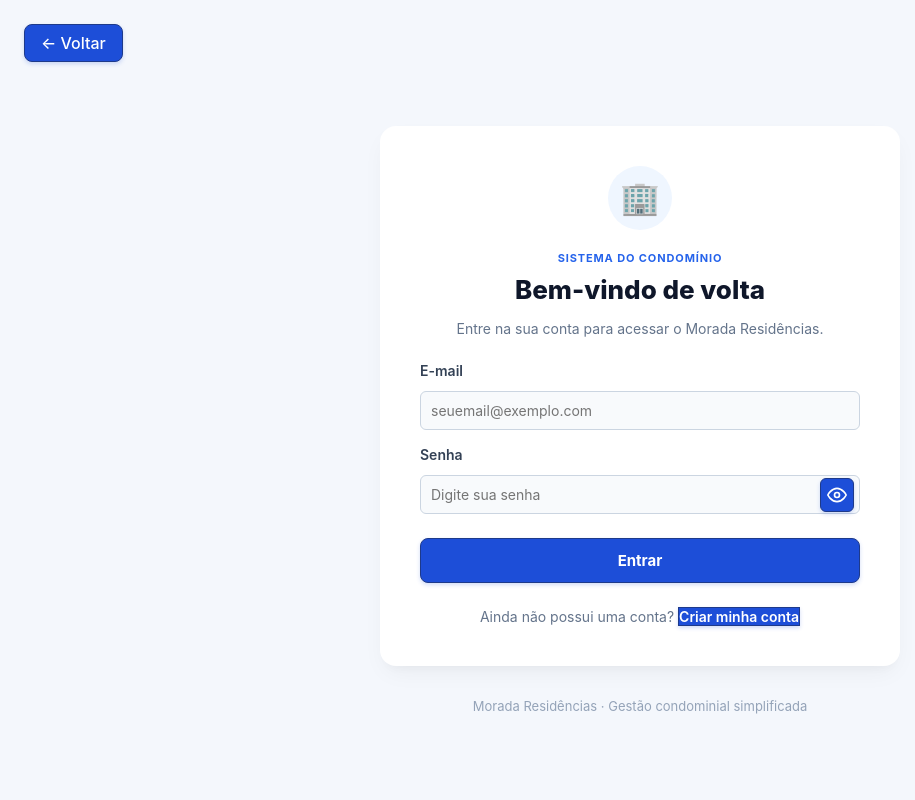
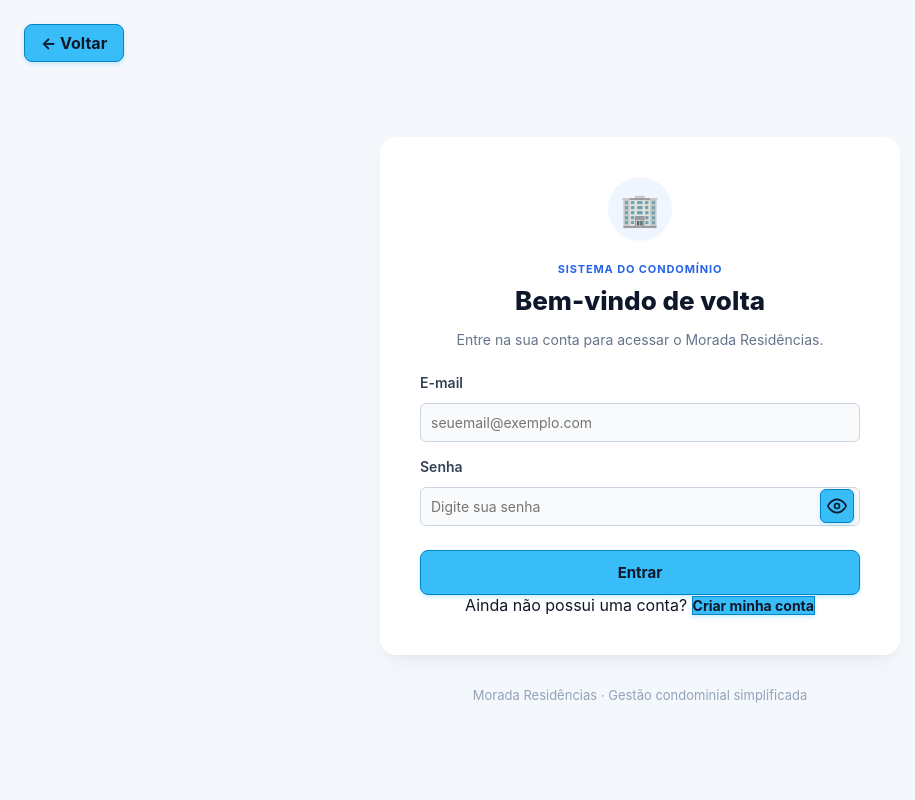
Before and after one commit to n4ttan/trabalhoeng2, a React app in the folder frontend/: page /login in a window 1280 px wide. Shown: the top 800 px of the page, without its empty margins (0-915 px from the left). Built offline with nearby package versions, Linux system fonts and the light colour scheme; the HTML template or start-up script is replaced by a standard one.

Commit message:
ajustes css

```diff
--- a/frontend/src/index.css
+++ b/frontend/src/index.css
@@ -12,13 +12,14 @@
 
     text-rendering: optimizeLegibility;
 
-    /* Variáveis Globais de Destaque Azul Opaco */
-    --cor-azul-opaco: #1d4ed8;          /* Azul primário sólido e opaco */
-    --cor-azul-opaco-hover: #1e40af;    /* Azul opaco mais profundo no hover */
-    --cor-azul-opaco-ativo: #1e3a8a;    /* Azul opaco marinho no clique */
-    --cor-azul-opaco-borda: #1d4ed8;    /* Borda sólida destacada */
-    --cor-azul-opaco-anel: rgba(29, 78, 216, 0.28); /* Anel de foco nítido */
-    --cor-azul-suave-fundo: #eff6ff;   /* Fundo sutil para itens interativos ativos */
+    /* Variáveis Globais de Destaque no tom #38bdf8 */
+    --cor-azul-opaco: #38bdf8;          /* Azul solicitado (#38bdf8) */
+    --cor-azul-opaco-hover: #0ea5e9;    /* Azul ligeiramente mais escuro no hover */
+    --cor-azul-opaco-ativo: #0284c7;    /* Azul no clique */
+    --cor-azul-opaco-borda: #0284c7;    /* Borda sólida destacada */
+    --cor-azul-opaco-texto: #0f172a;    /* Texto escuro com alto contraste sobre #38bdf8 */
+    --cor-azul-opaco-anel: rgba(56, 189, 248, 0.45); /* Anel de foco nítido */
+    --cor-azul-suave-fundo: #f0f9ff;   /* Fundo sutil para itens interativos ativos */
 }
 
 html,
@@ -82,9 +83,10 @@ button:not(.btn-cancelar):not(.btn-reprovar):not(.btn-secundario):not(.btn-hambu
 .btn-acao-primaria,
 .btn-confirmar {
     background-color: var(--cor-azul-opaco) !important;
-    color: #ffffff !important;
-    border: 1.5px solid var(--cor-azul-opaco-ativo) !important;
-    box-shadow: 0 2px 4px rgba(29, 78, 216, 0.2) !important;
+    color: var(--cor-azul-opaco-texto) !important;
+    border: 1.5px solid var(--cor-azul-opaco-borda) !important;
+    box-shadow: 0 2px 4px rgba(56, 189, 248, 0.25) !important;
+    font-weight: 700 !important;
 }
 
 button:not(.btn-cancelar):not(.btn-reprovar):not(.btn-secundario):not(.btn-hamburguer):not(.btn-fechar-modal):not(.btn-perigo):not(.btn-excluir):hover,
@@ -95,13 +97,15 @@ button:not(.btn-cancelar):not(.btn-reprovar):not(.btn-secundario):not(.btn-hambu
 .btn-acao-primaria:hover,
 .btn-confirmar:hover {
     background-color: var(--cor-azul-opaco-hover) !important;
-    border-color: #172554 !important;
+    border-color: var(--cor-azul-opaco-ativo) !important;
+    color: #ffffff !important;
     transform: translateY(-1px);
-    box-shadow: 0 4px 8px rgba(29, 78, 216, 0.3) !important;
+    box-shadow: 0 4px 8px rgba(14, 165, 233, 0.35) !important;
 }
 
 button:not(.btn-cancelar):not(.btn-reprovar):not(.btn-secundario):not(.btn-hamburguer):not(.btn-fechar-modal):not(.btn-perigo):not(.btn-excluir):active {
     background-color: var(--cor-azul-opaco-ativo) !important;
+    color: #ffffff !important;
     transform: translateY(0);
 }
 
--- a/frontend/src/pages/GestaoBoletosPage.css
+++ b/frontend/src/pages/GestaoBoletosPage.css
@@ -147,16 +147,20 @@
 
 .gb-btn {
   padding: 9px 18px;
-  border: 1px solid var(--g-accent);
+  border: 1.5px solid #0284c7;
   border-radius: 6px;
-  background: var(--g-accent);
-  color: #fff;
-  font-weight: 600;
+  background: #38bdf8;
+  color: #0f172a;
+  font-weight: 700;
   cursor: pointer;
-  transition: background-color 0.15s;
+  transition: all 0.15s;
 }
 
-.gb-btn:hover:not(:disabled) { background: var(--g-accent-strong); }
+.gb-btn:hover:not(:disabled) {
+  background: #0ea5e9;
+  border-color: #0284c7;
+  color: #ffffff;
+}
 .gb-btn:disabled { opacity: 0.6; cursor: not-allowed; }
 
 .gb-gerar-painel {
--- a/frontend/src/pages/HomePage.css
+++ b/frontend/src/pages/HomePage.css
@@ -196,30 +196,32 @@
 }
 
 .btn-primary {
-    background: #1d4ed8;
-    color: white;
-    border: 1.5px solid #1e3a8a;
+    background: #38bdf8;
+    color: #0f172a;
+    border: 1.5px solid #0284c7;
     box-shadow:
-        0 8px 20px rgba(29, 78, 216, 0.3);
+        0 8px 20px rgba(56, 189, 248, 0.3);
 }
 
 .btn-primary:hover {
-    background: #1e40af;
-    border-color: #172554;
+    background: #0ea5e9;
+    border-color: #0284c7;
+    color: #ffffff;
     transform: translateY(-1px);
     box-shadow:
-        0 10px 24px rgba(29, 78, 216, 0.4);
+        0 10px 24px rgba(14, 165, 233, 0.4);
 }
 
 .btn-secondary {
-    border: 2px solid #1d4ed8;
+    border: 2px solid #38bdf8;
     background: white;
-    color: #1d4ed8;
+    color: #0284c7;
 }
 
 .btn-secondary:hover {
-    background: #1d4ed8;
-    color: white;
+    background: #f0f9ff;
+    color: #0284c7;
+    border-color: #0284c7;
 }
 
 .btn-secondary:hover {
--- a/frontend/src/pages/LoginPage.css
+++ b/frontend/src/pages/LoginPage.css
@@ -122,27 +122,31 @@
 
 .btn-entrar {
   width: 100%;
-  background-color: #1d4ed8;
-  color: #ffffff;
-  border: 1.5px solid #1e3a8a;
+  background-color: #38bdf8;
+  color: #0f172a;
+  border: 1.5px solid #0284c7;
   padding: 12px;
   border-radius: 8px;
   font-size: 15px;
   font-weight: 700;
   cursor: pointer;
   margin-top: 8px;
-  box-shadow: 0 2px 4px rgba(29, 78, 216, 0.25);
+  box-shadow: 0 2px 4px rgba(56, 189, 248, 0.25);
   transition: all 0.2s ease;
 }
 
 .btn-entrar:hover {
-  background-color: #1e40af;
-  border-color: #172554;
-  box-shadow: 0 4px 10px rgba(29, 78, 216, 0.35);
+  background-color: #0ea5e9;
+  border-color: #0284c7;
+  color: #ffffff;
+  box-shadow: 0 4px 10px rgba(14, 165, 233, 0.35);
 }
 
 .btn-entrar:disabled {
-  background-color: #93c5fd;
+  background-color: #bae6fd;
+  color: #64748b;
+  cursor: not-allowed;
+}
   cursor: not-allowed;
 }
 
--- a/frontend/src/pages/MeusBoletosPage.css
+++ b/frontend/src/pages/MeusBoletosPage.css
@@ -196,16 +196,20 @@
 
 .btn-primario {
   padding: 6px 14px;
-  border: 1px solid var(--b-accent);
+  border: 1.5px solid #0284c7;
   border-radius: 6px;
-  background: var(--b-accent);
-  color: #fff;
-  font-weight: 600;
+  background: #38bdf8;
+  color: #0f172a;
+  font-weight: 700;
   cursor: pointer;
-  transition: background-color 0.15s;
+  transition: all 0.15s;
 }
 
-.btn-primario:hover:not(:disabled) { background: var(--b-accent-strong); }
+.btn-primario:hover:not(:disabled) {
+  background: #0ea5e9;
+  border-color: #0284c7;
+  color: #ffffff;
+}
 
 .btn-primario:disabled,
 .btn-secundario:disabled {
--- a/frontend/src/pages/ReservasChurrasqueiraPage.css
+++ b/frontend/src/pages/ReservasChurrasqueiraPage.css
@@ -62,18 +62,22 @@
 .churras-btn {
   grid-column: 1 / -1;
   padding: clamp(12px, 1.2vw, 18px);
-  border: none;
+  border: 1.5px solid #0284c7;
   border-radius: 8px;
-  background: var(--c-accent);
-  color: #fff;
+  background: #38bdf8;
+  color: #0f172a;
   font: inherit;
   font-size: clamp(16px, 1.15vw, 19px);
-  font-weight: 600;
+  font-weight: 700;
   cursor: pointer;
-  transition: background-color 0.15s;
+  transition: all 0.15s;
 }
 
-.churras-btn:hover { background: #1d4ed8; }
+.churras-btn:hover {
+  background: #0ea5e9;
+  border-color: #0284c7;
+  color: #ffffff;
+}
 
 .churras-msg {
   margin-bottom: 16px;
```
